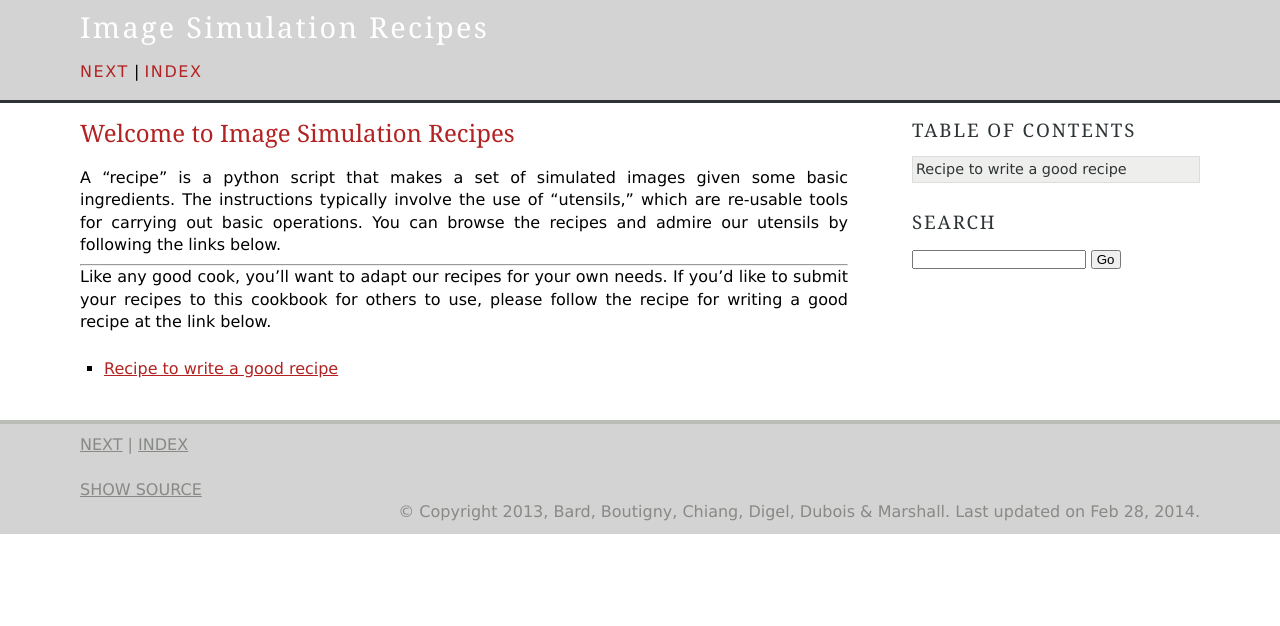
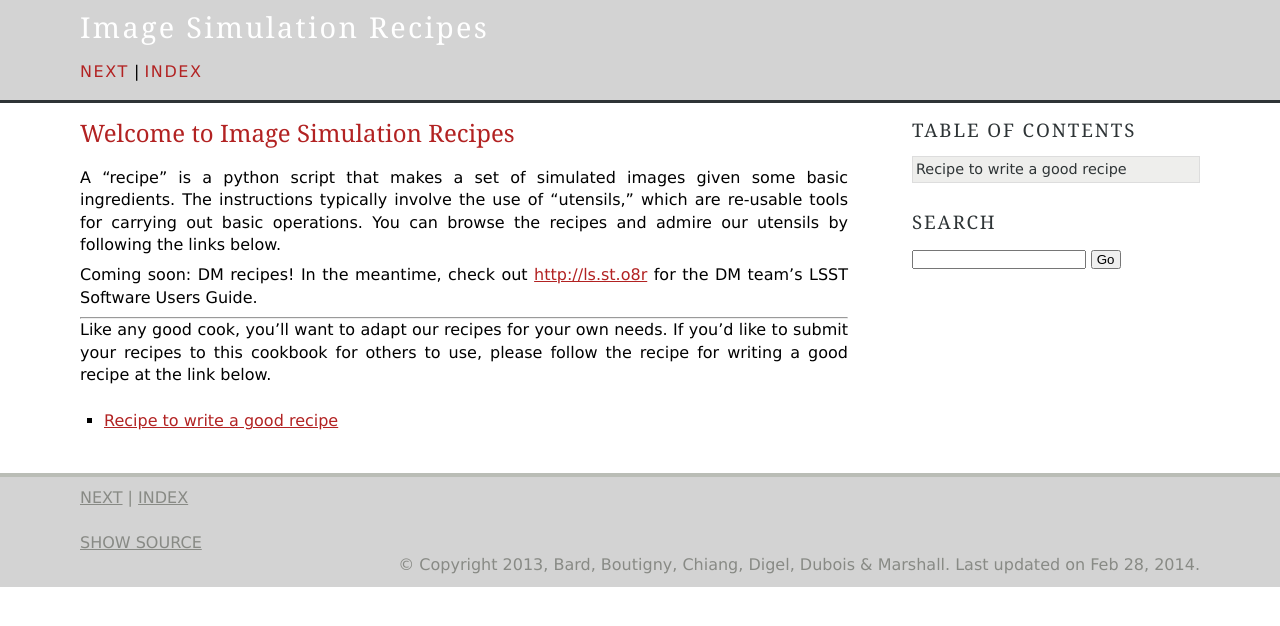
Before and after one commit to LSSTDESC/Recipes, a Sphinx documentation site: the page built from doc/index.rst, in a window 1280 px wide. Shown: the top 626 px of the page. Built offline with Sphinx 7.4.7, drawn with Linux system fonts in a browser that asks for light colours; formulas are drawn with MathJax 3; pages that are not in the unit, such as notebooks, are missing from menus.

Commit message:
Added LSST SWUG link (as plain text)

```diff
--- a/doc/index.rst
+++ b/doc/index.rst
@@ -17,6 +17,9 @@ You can browse the recipes and admire our utensils by following the links below.
    recipes
    utensils
 
+Coming soon: DM recipes! In the meantime, check out http://ls.st.o8r for the
+DM team's LSST Software Users Guide.
+
 ==================
 
 Like any good cook, you'll want to adapt our recipes for your own needs.
```
